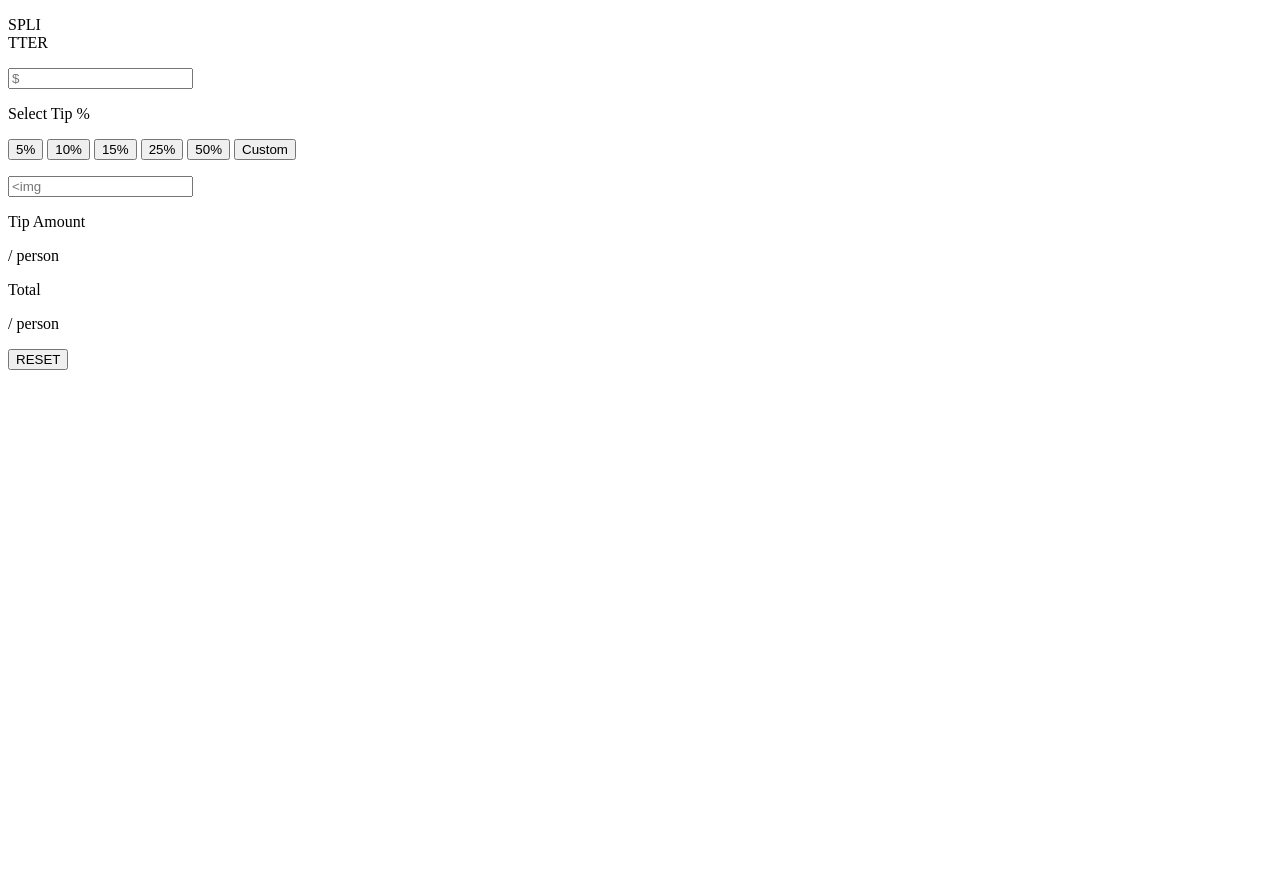
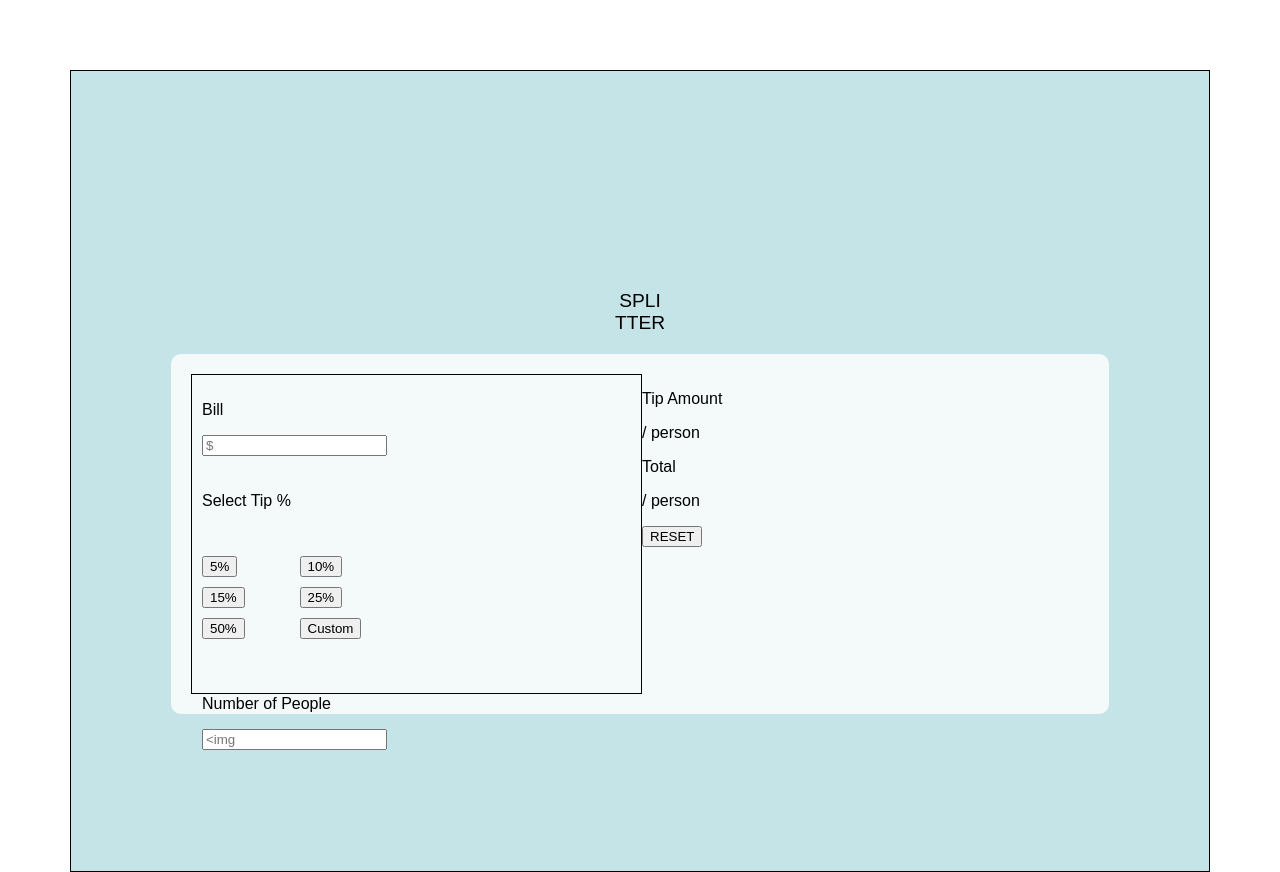
Before and after one commit to John-Mukhwana/Tip-Calculator, a plain HTML site: page index.html in a window 1280 px wide. Before the commit the page ends 800 px from the top, so only its background shows below. Drawn offline with Linux system fonts and the light colour scheme.

Commit message:
working on CSS

```diff
--- a/index.html
+++ b/index.html
@@ -16,30 +16,32 @@
   <link rel="stylesheet" href="style.css">
 </head>
 <body>
-  <div class="container">
+  <section class="container">
     <div class="title">
       <P>SPLI<br>TTER</P>
     </div>
     <div class="calculatorBox">
       <div class="leftSide">
         <div class='bill'>
-                  <p class="subtitle"></p>
+                  <p class="subtitle">Bill</p>
         <input type="number" name="" id="" placeholder="$">
       </div>
       <div class="selectBill">
         <p class="subtitle">Select Tip %</p>
         <div class="Buttons">
-          <button class="calBtn">5%</button>
-          <button class="calBtn">10%</button>
-          <button class="calBtn">15%</button>
-          <button class="calBtn">25%</button>
-          <button class="calBtn">50%</button>
-          <button class="calBtn">Custom</button>
+          <div><button class="calBtn">5%</button></div>
+          <div><button class="calBtn">10%</button></div>
+          <div><button class="calBtn">15%</button></div>
+          <div><button class="calBtn">25%</button></div>
+          <div><button class="calBtn">50%</button></div>
+          <div><button class="calBtn">Custom</button></div>
         </div>
       <div class="numberOfPeople">
-        <p class="subtitle"></p>
+        <p class="subtitle">Number of People</p>
         <input type="number" name="" id="" placeholder=<img src="">
        </div>
+      </div>
+    </div>
       <div class="rightSide">
         <div class="tipAmount">
           <span class="item">
@@ -57,8 +59,8 @@
        </div>
        <button id="reset">RESET</button>
       </div>
-    </div>
   </div>
+  </section>
 <script  src="./script.js"></script>
 </body>
 </html>
--- a/style.css
+++ b/style.css
@@ -0,0 +1,70 @@
+
+
+body{
+    /* background-color:hsl(185, 41%, 84%) ; */
+    font-family: 'Spartan', sans-serif;
+    /* display: flex;
+    justify-content: center;
+    align-items: center; */
+    height: 100vh;
+    margin: 0;
+    padding: 0;
+
+}
+.container{
+    background-color:hsl(185, 41%, 84%) ;
+    margin:70px ;
+    border: 1px solid #000000;
+    align-items: center;
+    height: 100vh;
+
+
+ }
+.title{
+    margin-top: 100PX;
+    text-align: center;
+    font-size: 1.2rem;
+    padding-top: 100px;
+    align-items: center;
+}
+.calculatorBox{
+    display:flex;
+    flex-direction: row;
+    /* justify-content: space-between; */
+    background-color: hsl(189, 41%, 97%);
+    border-radius: 10px;
+     padding: 20px;
+    margin: 20px 100px 100px 100px;
+    height: 40vh;
+
+}
+.leftSide{
+    display: flex;
+    flex-direction: column;
+    border: 1px solid #000000;
+    width: 50%;
+}
+.bill{
+    display: grid;
+    justify-content: space-between;
+    padding: 10px;
+}
+.selectBill{
+    display: grid;
+    justify-content: space-between;
+    padding: 10px;
+    gap:10px
+}
+.Buttons{
+    display: grid;
+    grid-template-columns: 1fr 1fr;
+    gap: 10px;
+    margin-top: 20px;
+
+
+}
+.numberOfPeople{
+    display: grid;
+    justify-content: space-between;
+    margin-top: 30px;
+}
```
